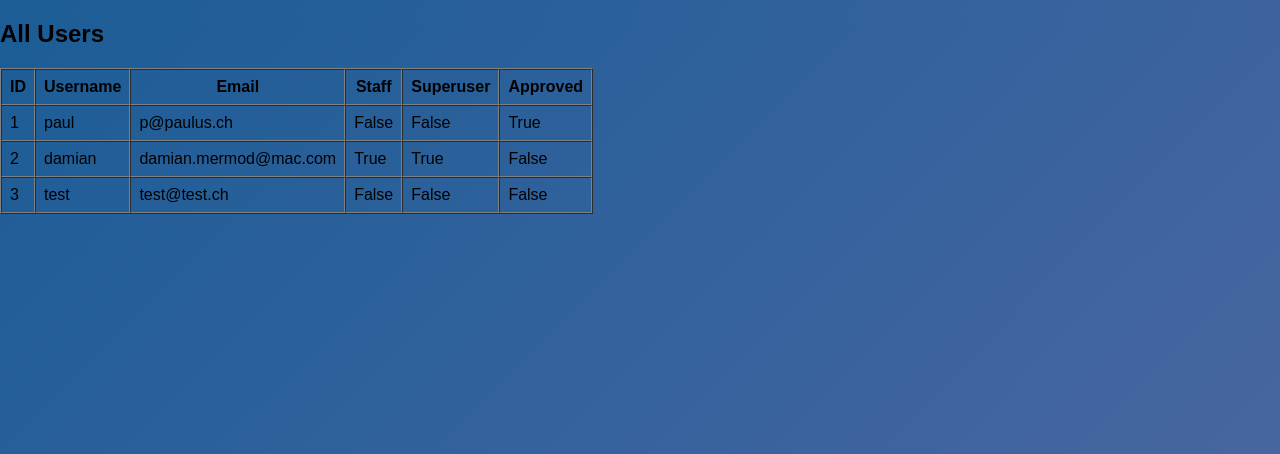
After one commit to Eizval/Django_Pfadi, a Django app: page /all_users/ in a window 1280 px wide. The commit adds this page. Shown: the top 454 px of the page. Run offline with Django 5.2, Linux system fonts and the light colour scheme; a user stored in the database is signed in; data comes from the database, SQL or seed files in the repository; both versions use the stored data as it was after the commit.

Commit message:
This project is cooked

```diff
--- /dev/null
+++ b/accounts/templates/accounts/allusers.html
@@ -0,0 +1,35 @@
+{% extends "base.html" %}
+{% block title %}All Users{% endblock %}
+
+{% block content %}
+<h2>All Users</h2>
+
+<table border="1" cellpadding="8" cellspacing="0">
+    <thead>
+        <tr>
+            <th>ID</th>
+            <th>Username</th>
+            <th>Email</th>
+            <th>Staff</th>
+            <th>Superuser</th>
+            <th>Approved</th>
+        </tr>
+    </thead>
+    <tbody>
+        {% for user in objects %}
+        <tr>
+            <td>{{ user.id }}</td>
+            <td>{{ user.username }}</td>
+            <td>{{ user.email }}</td>
+            <td>{{ user.is_staff }}</td>
+            <td>{{ user.is_superuser }}</td>
+            <td>{{ user.is_approve }}</td>
+        </tr>
+        {% empty %}
+        <tr>
+            <td colspan="6">No users found.</td>
+        </tr>
+        {% endfor %}
+    </tbody>
+</table>
+{% endblock %}
--- a/accounts/templates/accounts/approve.html
+++ b/accounts/templates/accounts/approve.html
@@ -25,6 +25,8 @@
       </tr>
     {% endfor %}
   </table>
+<a href="{{ role_url }}"><button>Go to Role Page</button></a>
+<a href="{{ allusers_url }}"><button>Go to All Users Page</button></a>
 {% else %}
   <p>Alle Benutzer sind bereits genehmigt.</p>
 {% endif %}
--- /dev/null
+++ b/accounts/templates/accounts/role.html
@@ -0,0 +1,2 @@
+{% extends "base.html" %}
+{% block title %}Roles{% endblock %}
--- a/accounts/urls.py
+++ b/accounts/urls.py
@@ -7,4 +7,6 @@ urlpatterns = [
     path('approve/', views.approve_view, name='approve'),
     path('approve/<int:user_id>/', views.approve_user, name='approve_user'),
     path('logout/', views.logout_view, name='logout'),
+    path('all_users/', views.all_users_view, name='all_users'),
+    path('role/', views.role_view, name='role'),
 ]
--- a/accounts/views.py
+++ b/accounts/views.py
@@ -1,9 +1,11 @@
 from django.contrib.auth.decorators import user_passes_test, login_required
 from django.shortcuts import render, redirect, get_object_or_404
-from accounts.forms import UserRegistrationForm
+from accounts.forms import UserRegistrationForm, RoleForm
 from django.contrib import messages
 from django.contrib.auth import get_user_model, authenticate, login
 from django.contrib.auth import logout
+
+from accounts.models import Role
 
 User = get_user_model()
 
@@ -47,7 +49,12 @@ def register_view(request):
 def approve_view(request):
     unapproved_users = User.objects.filter(is_approve=False)
 
-    return render(request, "accounts/approve.html", {"users": unapproved_users})
+    context = {
+        "users": unapproved_users,
+        "role_url": "/role/",  # oder nutze reverse('role') wenn URL-Name gesetzt
+        "allusers_url": "/all_users/"  # oder reverse('allusers')
+    }
+    return render(request, "accounts/approve.html", context)
 
 # @login_required
 # @user_passes_test(lambda u: u.is_superuser)
@@ -63,3 +70,47 @@ def approve_user(request, user_id):
 def logout_view(request):
     logout(request)
     return redirect('login')
+
+@login_required
+@user_passes_test(lambda u: u.is_superuser)
+def all_users_view(request):
+    allusers = User.objects.all()
+    return render(request, "accounts/allusers.html", {"objects": allusers})
+
+    # sort = request.GET.get('sort', 'id')  # Standardsortierung nach ID
+    # direction = request.GET.get('dir', 'asc')  # Standard: aufsteigend
+    # if direction == 'desc':
+    #     sort = f'-{sort}'  # minus für absteigend
+    # allusers = User.objects.all().order_by(sort)
+    # context = {
+    #     "objects": allusers,
+    #     "current_sort": request.GET.get('sort', 'id'),
+    #     "current_dir": request.GET.get('dir', 'asc')
+    # }
+    # return render(request, "accounts/allusers.html", context)
+
+# def user_list(request):
+#     users = User.objects.all()
+#     columns = [
+#         ('id', 'ID'),
+#         ('username', 'Username'),
+#         ('email', 'Email'),
+#         ('is_staff', 'Staff?'),
+#         ('is_superuser', 'Superuser?'),
+#         ('is_approve', 'Approved?')
+#     ]
+#     current_sort = request.GET.get("sort", "")
+#     current_dir = request.GET.get("dir", "asc")
+#     return render(request, "user_list.html", {
+#         "objects": users,
+#         "columns": columns,
+#         "current_sort": current_sort,
+#         "current_dir": current_dir
+#     })
+
+
+@login_required
+@user_passes_test(lambda u: u.is_superuser)
+def role_view(request):
+    roles = Role.objects.all()
+    return render(request, "accounts/role.html", {"objects": roles})
```
Also changed, not shown: accounts/forms.py (+10 -1 lines), db.sqlite3.
